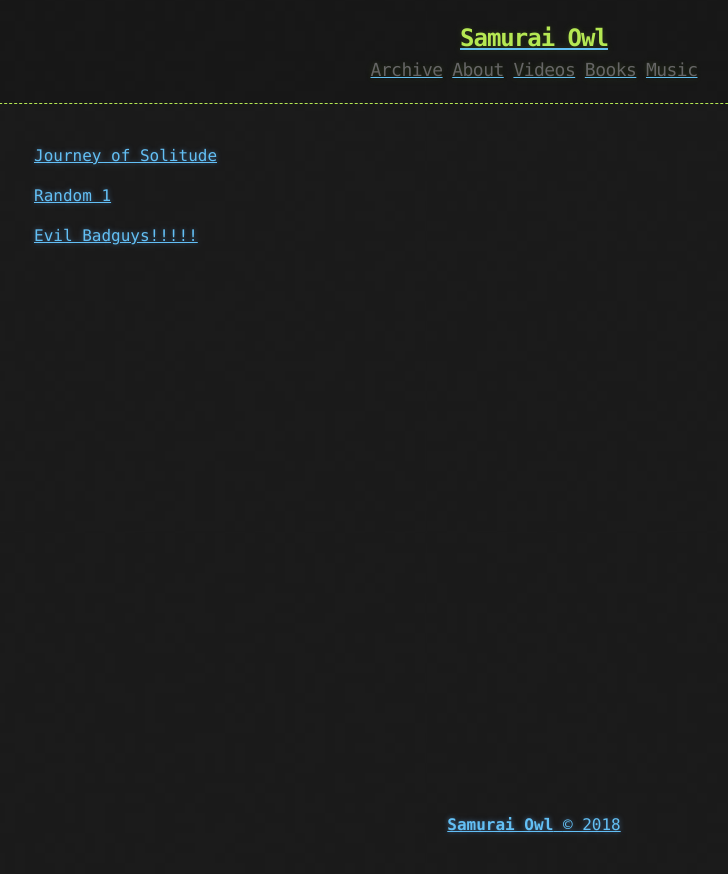
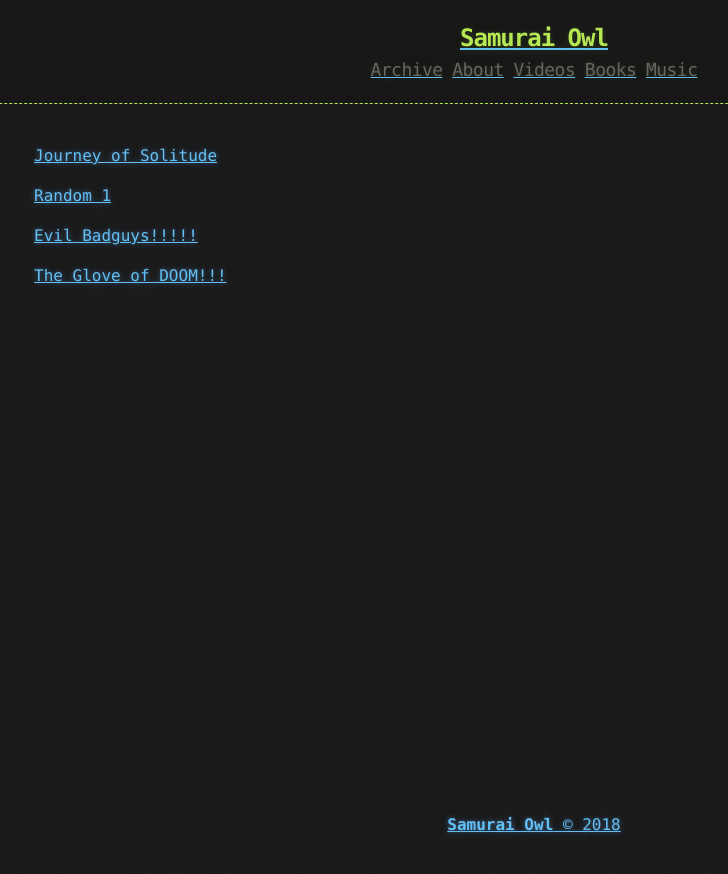
Before and after one commit to SamuraiOwl/samuraiowl.github.io, a Jekyll site: the page built from random_videos.html, in a window 1280 px wide. Shown: the top 874 px of the page, without its empty margins (106-834 px from the left). Built offline with Jekyll 4.4.1, drawn with Linux system fonts in a browser that asks for light colours.

Commit message:
Update random_videos.html

```diff
--- a/random_videos.html
+++ b/random_videos.html
@@ -4,3 +4,4 @@ layout: default
 <p><a href = "https://drive.google.com/open?id=12tB2b_cMxEjgXijc1-SOP43Mi2rR-OwE">Journey of Solitude</a></p>
 <p><a href = "https://drive.google.com/open?id=1XnAmhqEyHiSsZjdJE7Mn9b8UJdF0CeKD">Random 1</a></p>
 <p><a href = "https://drive.google.com/open?id=1LeGLdbfixqS3CMaHtWolw_mdZf7c0KkI">Evil Badguys!!!!!</a></p>
+<p><a href = "https://drive.google.com/file/d/1DbdBrtz_jddjNQGV27Fn_2dffqGyRhRV/view?usp=drivesdk">The Glove of DOOM!!!</a></p>
```
